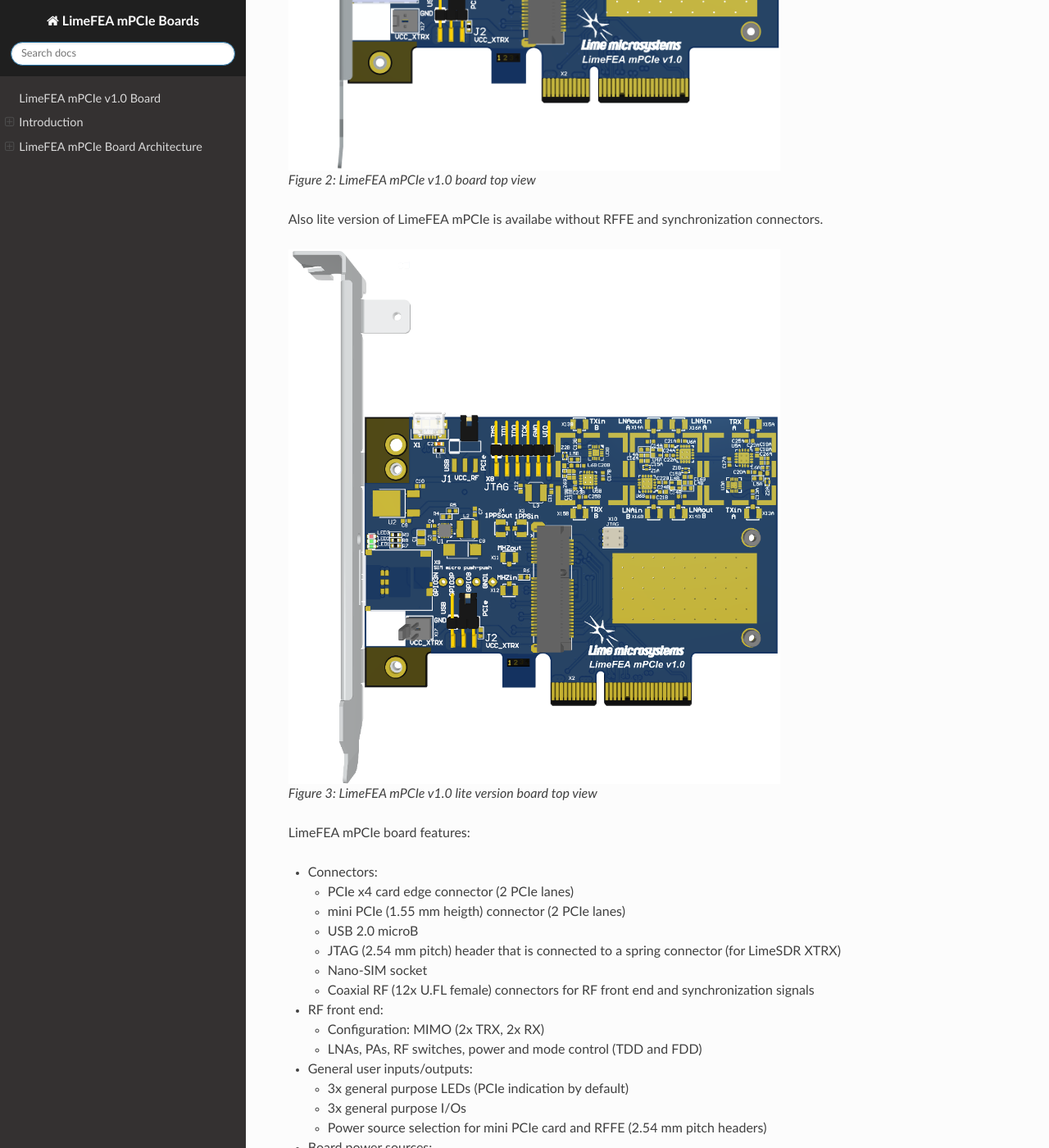
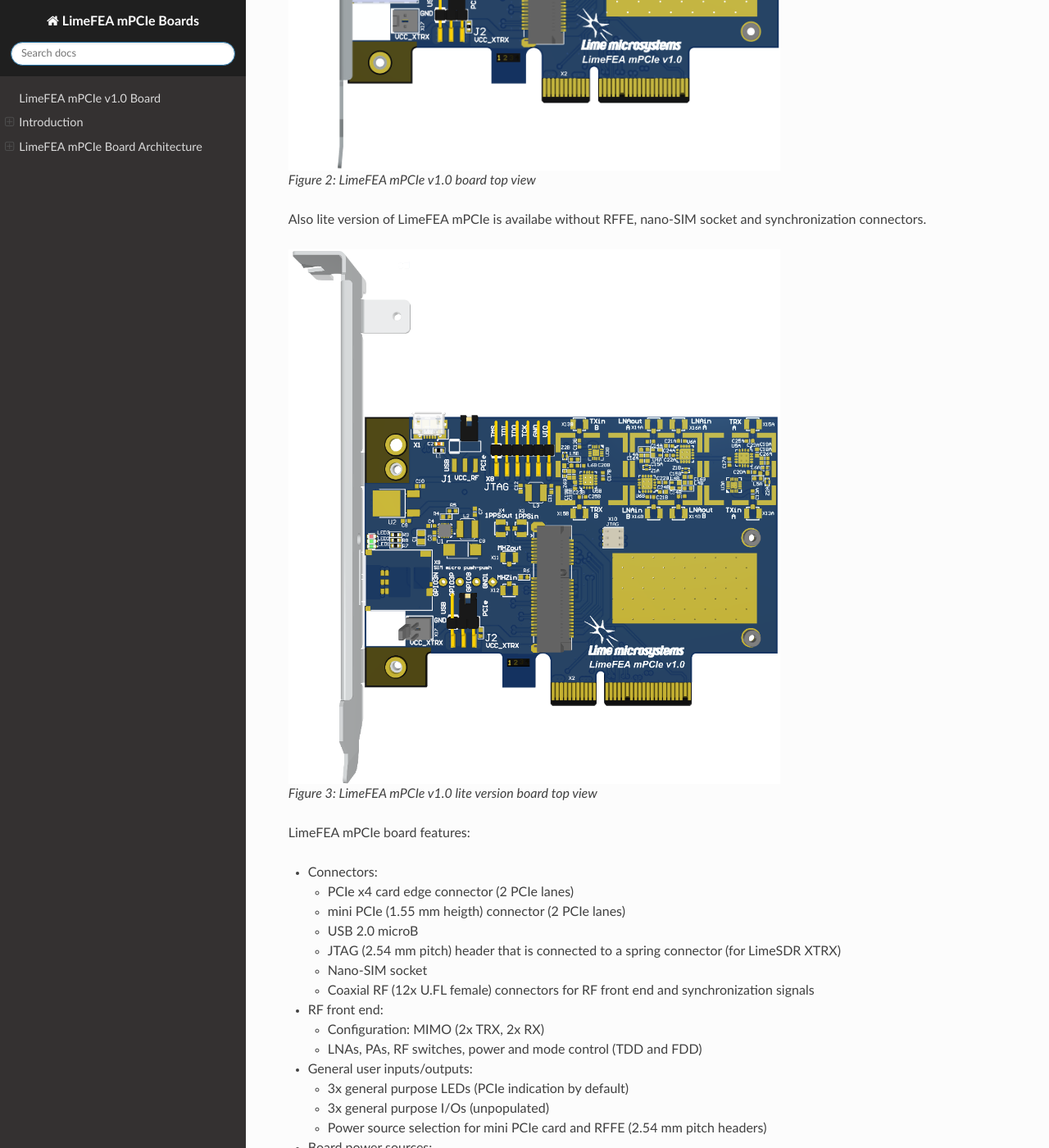
Before and after one commit to myriadrf/LimeFEA-mPCIe, a Sphinx documentation site: the page built from docs/index.rst, in a window 1280 px wide and 1400 px high, scrolled down 1231 px. Shown: the whole window at 82% size. Built offline with Sphinx 7.4.7 and the Read the Docs theme 3.1.0, drawn with Linux system fonts in a browser that asks for light colours; some of the changed text lies outside the part shown.

```diff
--- a/docs/index.rst
+++ b/docs/index.rst
@@ -16,7 +16,7 @@ The LimeFEA mPCIe is 2 lane PCIe to mini PCIe adapter that provides a hardware p
 
   Figure 2: LimeFEA mPCIe v1.0 board top view
 
-Also lite version of LimeFEA mPCIe is availabe without RFFE and synchronization connectors.
+Also lite version of LimeFEA mPCIe is availabe without RFFE, nano-SIM socket and synchronization connectors.
 
 .. figure:: documentation/images/LimeFEA-mPCIe_v1.0_top(lite).png
   :width: 600
@@ -42,7 +42,7 @@ LimeFEA mPCIe board features:
 * General user inputs/outputs:
 
   * 3x general purpose LEDs (PCIe indication by default)
-  * 3x general purpose I/Os
+  * 3x general purpose I/Os (unpopulated)
   * Power source selection for mini PCIe card and RFFE (2.54 mm pitch headers)
 
 * Board power sources:
@@ -402,7 +402,7 @@ LimeFEA mPCIe board features mini PCIe specification compatible socket. Mini PCI
   +----------+-----------------------------+-----------------------------+----------------------------+------------------------------------------------------------------+
 
 RF Front End (only in full version)
--------------------------
+-----------------------------------
 
 LimeFEA mPCIe RF path features power amplifiers, low noise amplifiers and SPDT switches as shown in figure 6.
 
@@ -465,7 +465,7 @@ More detailed RF path component parameters are given in table 6.
   +---------------+--------------+--------------------+--------------+----------------------+------------+
 
 PPS and Clock Connectors (only in full version)
--------------------------
+-----------------------------------------------
 
 There are U.FL connectors that can be used to input and output PPS and clock signals for LimeSDR XTRX board. Clock and PPS signal directions are shown in figure 7.
 
@@ -490,8 +490,8 @@ PPS and clock connectors descriptions are listed in table 7
   | X12                 | 19            | External clock input   3.3 V   |
   +---------------------+---------------+--------------------------------+
 
-GPIO Connector
--------------------------
+GPIO Connector (unpopulated)
+----------------------------
 
 Some mPCIe connector (X5) pins are connected to 2.54 mm pin header. By default it is not populated. GPIO header pinuot signals are not defined in specification and only used by LimeSDR XTRX board. GPIO header pins and additional information is given in table 8.
 
```
